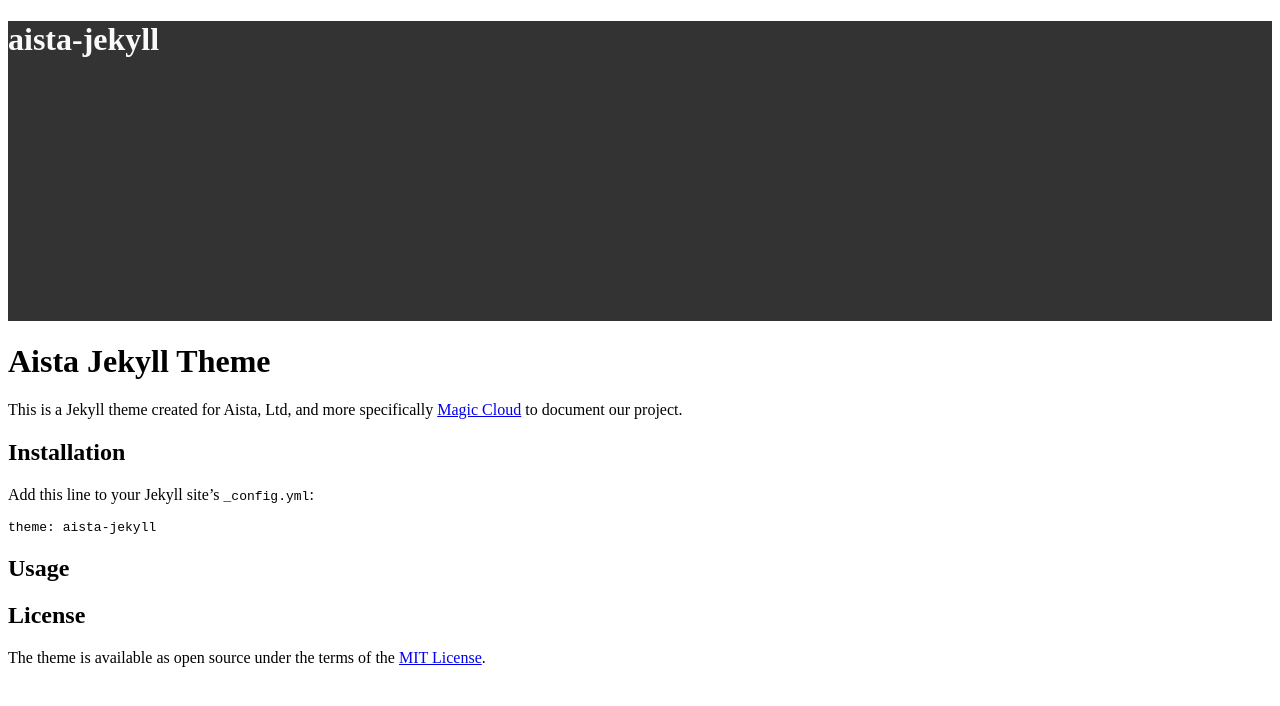
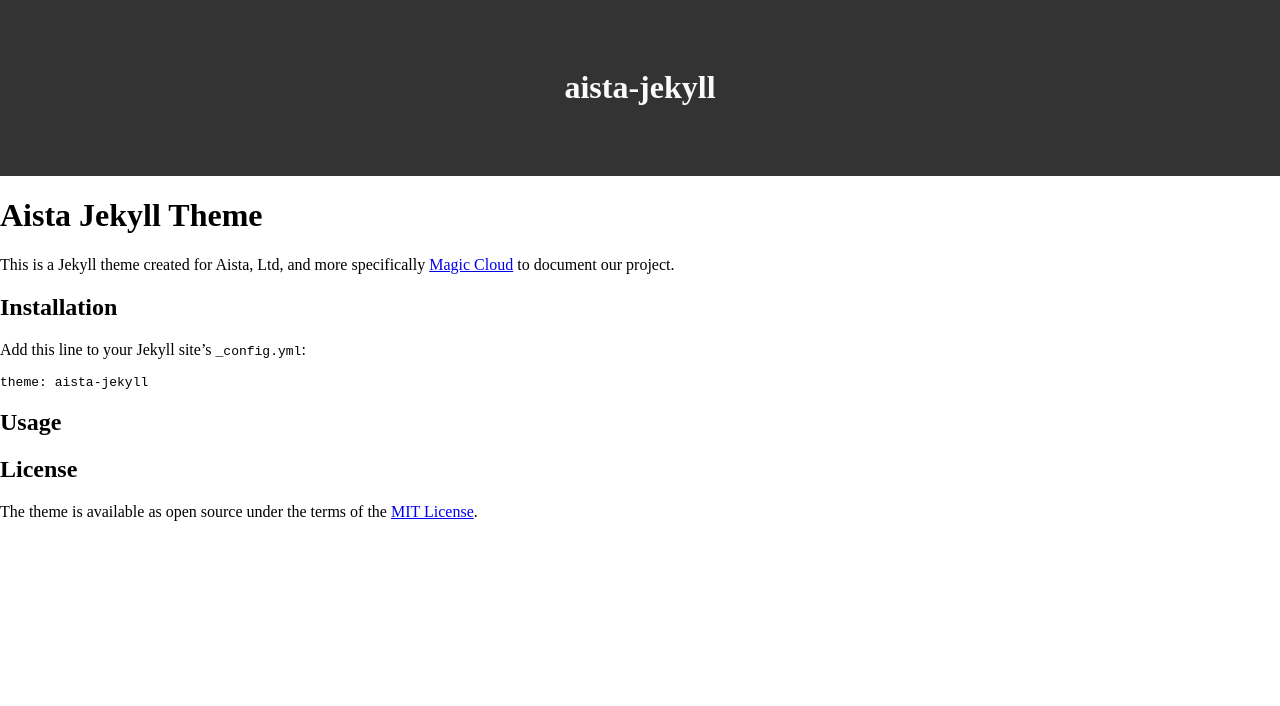
Before and after one commit to polterguy/aista-jekyll, a Jekyll site: the page built from README.md, in a window 1280 px wide. Shown: the top 706 px of the page. Built offline with Jekyll 4.4.1, drawn with Linux system fonts in a browser that asks for light colours; some web fonts are replaced; our own code applies the rules of GitHub Pages for plain Markdown files.

Commit message:
Update style.css

```diff
--- a/assets/style.css
+++ b/assets/style.css
@@ -1,6 +1,11 @@
+
+body {
+  margin:0;
+}
 
 .banner {
   background-color: #333;
-  min-height: 300px;
   color: #fafafa;
+  padding: 3rem;
+  text-align: center;
 }
```
